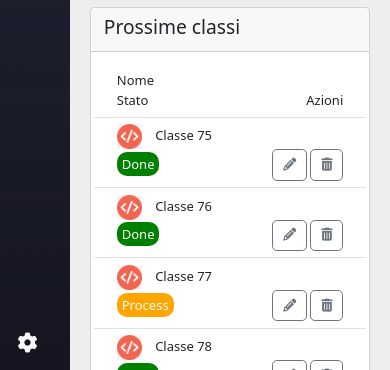
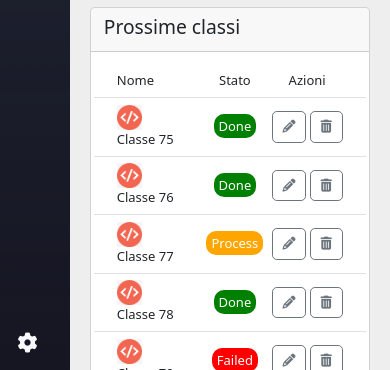
Before and after one commit to Manuell00/html-css-bootstrap-dashboard, a plain HTML site: page index.html in a window 390 px wide. Shown: the part 474-844 px from the top of the page. Drawn offline with nearby package versions, Linux system fonts and the light colour scheme.

Commit message:
Inserimento versione xs

```diff
--- a/index.html
+++ b/index.html
@@ -34,7 +34,7 @@
     <header>
         <div class="row justify-content-between align-content-center">
             <!-- Inserisco il logo -->
-            <div class="header-logo  col-sm-2 col-md-1 col-lg-2">
+            <div class="header-logo  col-2 col-sm-2 col-md-1 col-lg-2">
                 <img src="img/logo.svg" id="desktop-logo" alt="Logo">
                 <img src="img/mobile-logo.png" id="mobile-logo" alt="Mobile Logo">
             </div>
@@ -43,7 +43,7 @@
 
             <!-- NAVBAR -->
             <!-- Inserisco una navbar presa da Bootstrap -->
-            <nav class="navbar bg-body-tertiary  col-sm-9 col-md-10 col-lg-8">
+            <nav class="navbar bg-body-tertiary  col-9 col-sm-9 col-md-10 col-lg-8">
                 <form class="container-fluid">
                     <div class="input-group">
                         <input type="text" class="form-control" id="form-control-navbar"
@@ -54,7 +54,7 @@
             </nav>
 
             <!-- Inserisco gli strumenti a destra dell'header -->
-            <div class="btn-group col-lg-2 col-sm-1" id="header-btn-group" role="group"
+            <div class="btn-group col-1 col-sm-1 col-lg-2" id="header-btn-group" role="group"
                 aria-label="Button group with nested dropdown">
                 <button type="button" class="btn btn-primary header-btn-group-none" class="btn-personal"> <i
                         class="fa-solid fa-bars"></i></button>
@@ -312,21 +312,21 @@
                                     <!-- Inserisco i titoli -->
                                     <li class="list-group-item list-group-flex row ">
                                         <!-- Primo gruppo -->
-                                        <div class="col-sm-4 col-md-2 col-lg-2">Nome</div>
+                                        <div class="col-4 col-sm-4 col-md-2 col-lg-2">Nome</div>
 
                                         <!-- Secondo gruppo -->
-                                        <div class="list-group-flex-2 col-sm-8 col-md-6 col-lg-6 text-center">
+                                        <div class="list-group-flex-2 col-8 col-sm-8 col-md-6 col-lg-6 text-center">
                                             <span class="col-md-3 col-lg-3 principal-main-smartphone-none">Data inizio</span>
                                             <span class="col-md-2 col-lg-2 principal-main-smartphone-none">ROI</span>
-                                            <span class="col-sm-6 col-md-3 col-lg-3">Stato</span>
-                                            <span class="col-sm-6 col-md-4 col-lg-4">Azioni</span>
+                                            <span class="col-6 col-sm-6 col-md-3 col-lg-3">Stato</span>
+                                            <span class="col-6 col-sm-6 col-md-4 col-lg-4">Azioni</span>
                                         </div>
                                     </li>
 
                                     <!-- PRIMA RIGA -->
                                     <li class="list-group-item list-group-flex row">
                                         <!-- Primo gruppo -->
-                                        <div class="col-sm-4 col-md-3 col-lg-3">
+                                        <div class="col-4 col-sm-4 col-md-3 col-lg-3">
                                             <div class="image-container-list-group">
                                                 <img src="img/class-avatar.jpg" alt="Avatar">
                                             </div>
@@ -334,13 +334,13 @@
                                         </div>
 
                                         <!-- Secondo gruppo -->
-                                        <div class="list-group-flex-2  col-sm-8 col-md-6 col-lg-6 text-center">
+                                        <div class="list-group-flex-2 col-8 col-sm-8 col-md-6 col-lg-6 text-center">
                                             <span class="col-md-3 principal-main-smartphone-none">15 Feb 2021</span>
                                             <span class="col-md-2 principal-main-smartphone-none">20%</span>
-                                            <span class="col-sm-6 col-md-3"><span class="green-button">Done</span></span>
+                                            <span class="col-6 col-sm-6 col-md-3"><span class="green-button">Done</span></span>
 
                                             <!-- Inserimento dei due bottoni -->
-                                            <span class="col-sm-6 col-md-4">
+                                            <span class="col-6 col-sm-6 col-md-4">
                                                 <button type="button" class="btn btn-outline-secondary"><i
                                                         class="fa-solid fa-pencil"></i></button>
                                                 <button type="button" class="btn btn-outline-secondary"><i
@@ -353,7 +353,7 @@
                                     <!-- SECONDA RIGA -->
                                     <li class="list-group-item list-group-flex row">
                                         <!-- Primo gruppo -->
-                                        <div class="col-sm-4 col-md-3">
+                                        <div class="col-4 col-sm-4 col-md-3">
                                             <div class="image-container-list-group">
                                                 <img src="img/class-avatar.jpg" alt="Avatar">
                                             </div>
@@ -361,13 +361,13 @@
                                         </div>
 
                                         <!-- Secondo gruppo -->
-                                        <div class="list-group-flex-2 col-sm-8 col-md-6 text-center">
+                                        <div class="list-group-flex-2 col-8 col-sm-8 col-md-6 text-center">
                                             <span class="col-md-3 principal-main-smartphone-none">16 Feb 2021</span>
                                             <span class="col-md-2 principal-main-smartphone-none">20%</span>
-                                            <span class="col-sm-6 col-md-3"><span class="green-button">Done</span></span>
+                                            <span class="col-6 col-sm-6 col-md-3"><span class="green-button">Done</span></span>
 
                                             <!-- Inserimento dei due bottoni -->
-                                            <span class="col-sm-6 col-md-4">
+                                            <span class="col-6 col-sm-6 col-md-4">
                                                 <button type="button" class="btn btn-outline-secondary"><i
                                                         class="fa-solid fa-pencil"></i></button>
                                                 <button type="button" class="btn btn-outline-secondary"><i
@@ -380,7 +380,7 @@
                                     <!-- TERZA RIGA -->
                                     <li class="list-group-item list-group-flex row">
                                         <!-- Primo gruppo -->
-                                        <div class="col-sm-4 col-md-3">
+                                        <div class="col-4 col-sm-4 col-md-3">
                                             <div class="image-container-list-group">
                                                 <img src="img/class-avatar.jpg" alt="Avatar">
                                             </div>
@@ -388,13 +388,13 @@
                                         </div>
 
                                         <!-- Secondo gruppo -->
-                                        <div class="list-group-flex-2 col-sm-8 col-md-6 text-center">
+                                        <div class="list-group-flex-2 col-8 col-sm-8 col-md-6 text-center">
                                             <span class="col-md-3 principal-main-smartphone-none">17 Feb 2021</span>
                                             <span class="col-md-2 principal-main-smartphone-none">20%</span>
-                                            <span class="col-sm-6 col-md-3"><span class="yellow-button">Process</span></span>
+                                            <span class="col-6 col-sm-6 col-md-3"><span class="yellow-button">Process</span></span>
 
                                             <!-- Inserimento dei due bottoni -->
-                                            <span class="col-sm-6 col-md-4">
+                                            <span class="col-6 col-sm-6 col-md-4">
                                                 <button type="button" class="btn btn-outline-secondary"><i
                                                         class="fa-solid fa-pencil"></i></button>
                                                 <button type="button" class="btn btn-outline-secondary"><i
@@ -407,7 +407,7 @@
                                     <!-- QUARTA RIGA -->
                                     <li class="list-group-item list-group-flex row">
                                         <!-- Primo gruppo -->
-                                        <div class="col-sm-4 col-md-3">
+                                        <div class="col-4 col-sm-4 col-md-3">
                                             <div class="image-container-list-group">
                                                 <img src="img/class-avatar.jpg" alt="Avatar">
                                             </div>
@@ -415,13 +415,13 @@
                                         </div>
 
                                         <!-- Secondo gruppo -->
-                                        <div class="list-group-flex-2 col-sm-8 col-md-6 text-center">
+                                        <div class="list-group-flex-2 col-8 col-sm-8 col-md-6 text-center">
                                             <span class="col-md-3 principal-main-smartphone-none">18 Feb 2021</span>
                                             <span class="col-md-2 principal-main-smartphone-none">20%</span>
-                                            <span class="col-sm-6 col-md-3"><span class="green-button">Done</span></span>
+                                            <span class="col-6 col-sm-6 col-md-3"><span class="green-button">Done</span></span>
 
                                             <!-- Inserimento dei due bottoni -->
-                                            <span class="col-sm-6 col-md-4">
+                                            <span class="col-6 col-sm-6 col-md-4">
                                                 <button type="button" class="btn btn-outline-secondary"><i
                                                         class="fa-solid fa-pencil"></i></button>
                                                 <button type="button" class="btn btn-outline-secondary"><i
@@ -433,7 +433,7 @@
                                     <!-- QUINTA RIGA -->
                                     <li class="list-group-item list-group-flex row">
                                         <!-- Primo gruppo -->
-                                        <div class="col-sm-4 col-md-3">
+                                        <div class="col-4 col-sm-4 col-md-3">
                                             <div class="image-container-list-group">
                                                 <img src="img/class-avatar.jpg" alt="Avatar">
                                             </div>
@@ -441,13 +441,13 @@
                                         </div>
 
                                         <!-- Secondo gruppo -->
-                                        <div class="list-group-flex-2 col-sm-8 col-md-6 text-center">
+                                        <div class="list-group-flex-2 col-8 col-sm-8 col-md-6 text-center">
                                             <span class="col-md-3 principal-main-smartphone-none">19 Feb 2021</span>
                                             <span class="col-md-2 principal-main-smartphone-none">20%</span>
-                                            <span class="col-sm-6 col-md-3"><span class="red-button">Failed</span></span>
+                                            <span class="col-6 col-sm-6 col-md-3"><span class="red-button">Failed</span></span>
 
                                             <!-- Inserimento dei due bottoni -->
-                                            <span class="col-sm-6 col-md-4">
+                                            <span class="col-6 col-sm-6 col-md-4">
                                                 <button type="button" class="btn btn-outline-secondary"><i
                                                         class="fa-solid fa-pencil"></i></button>
                                                 <button type="button" class="btn btn-outline-secondary"><i
@@ -460,7 +460,7 @@
                                     <!-- SESTA RIGA -->
                                     <li class="list-group-item list-group-flex row">
                                         <!-- Primo gruppo -->
-                                        <div class="col-sm-4 col-md-3">
+                                        <div class="col-4 col-sm-4 col-md-3">
                                             <div class="image-container-list-group">
                                                 <img src="img/class-avatar.jpg" alt="Avatar">
                                             </div>
@@ -468,13 +468,13 @@
                                         </div>
 
                                         <!-- Secondo gruppo -->
-                                        <div class="list-group-flex-2 col-sm-8 col-md-6 text-center">
+                                        <div class="list-group-flex-2 col-8 col-sm-8 col-md-6 text-center">
                                             <span class="col-md-3 principal-main-smartphone-none">20 Feb 2021</span>
                                             <span class="col-md-2 principal-main-smartphone-none">20%</span>
-                                            <span class="col-sm-6 col-md-3"><span class="green-button">Done</span></span>
+                                            <span class="col-6 col-sm-6 col-md-3"><span class="green-button">Done</span></span>
 
                                             <!-- Inserimento dei due bottoni -->
-                                            <span class="col-sm-6 col-md-4">
+                                            <span class="col-6 col-sm-6 col-md-4">
                                                 <button type="button" class="btn btn-outline-secondary"><i
                                                         class="fa-solid fa-pencil"></i></button>
                                                 <button type="button" class="btn btn-outline-secondary"><i
@@ -487,7 +487,7 @@
                                     <!-- SETTIMA RIGA -->
                                     <li class="list-group-item list-group-flex row">
                                         <!-- Primo gruppo -->
-                                        <div class="col-sm-4 col-md-3">
+                                        <div class="col-4 col-sm-4 col-md-3">
                                             <div class="image-container-list-group">
                                                 <img src="img/class-avatar.jpg" alt="Avatar">
                                             </div>
@@ -495,13 +495,13 @@
                                         </div>
 
                                         <!-- Secondo gruppo -->
-                                        <div class="list-group-flex-2 col-sm-8 col-md-6 text-center">
+                                        <div class="list-group-flex-2 col-8 col-sm-8 col-md-6 text-center">
                                             <span class="col-md-3 principal-main-smartphone-none">21 Feb 2021</span>
                                             <span class="col-md-2 principal-main-smartphone-none">20%</span>
-                                            <span class="col-sm-6 col-md-3"><span class="red-button">Failed</span></span>
+                                            <span class="col-6 col-sm-6 col-md-3"><span class="red-button">Failed</span></span>
 
                                             <!-- Inserimento dei due bottoni -->
-                                            <span class="col-sm-6 col-md-4">
+                                            <span class="col-6 col-sm-6 col-md-4">
                                                 <button type="button" class="btn btn-outline-secondary"><i
                                                         class="fa-solid fa-pencil"></i></button>
                                                 <button type="button" class="btn btn-outline-secondary"><i
@@ -514,7 +514,7 @@
                                     <!-- OTTAVA RIGA -->
                                     <li class="list-group-item list-group-flex row">
                                         <!-- Primo gruppo -->
-                                        <div class="col-sm-4 col-md-3">
+                                        <div class="col-4 col-sm-4 col-md-3">
                                             <div class="image-container-list-group">
                                                 <img src="img/class-avatar.jpg" alt="Avatar">
                                             </div>
@@ -522,13 +522,13 @@
                                         </div>
 
                                         <!-- Secondo gruppo -->
-                                        <div class="list-group-flex-2 col-sm-8 col-md-6 text-center">
+                                        <div class="list-group-flex-2 col-8 col-sm-8 col-md-6 text-center">
                                             <span class="col-md-3 principal-main-smartphone-none">22 Feb 2021</span>
                                             <span class="col-md-2 principal-main-smartphone-none">20%</span>
-                                            <span class="col-sm-6 col-md-3"><span class="green-button">Done</span></span>
+                                            <span class="col-6 col-sm-6 col-md-3"><span class="green-button">Done</span></span>
 
                                             <!-- Inserimento dei due bottoni -->
-                                            <span class="col-sm-6 col-md-4">
+                                            <span class="col-6 col-sm-6 col-md-4">
                                                 <button type="button" class="btn btn-outline-secondary"><i
                                                         class="fa-solid fa-pencil"></i></button>
                                                 <button type="button" class="btn btn-outline-secondary"><i
```
